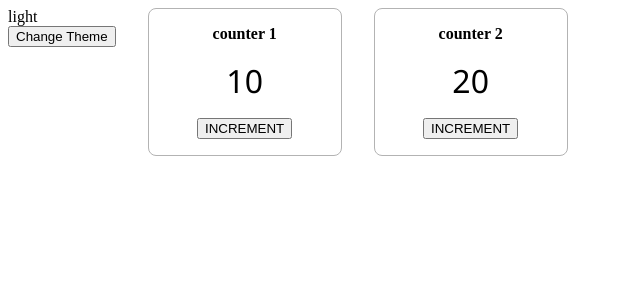
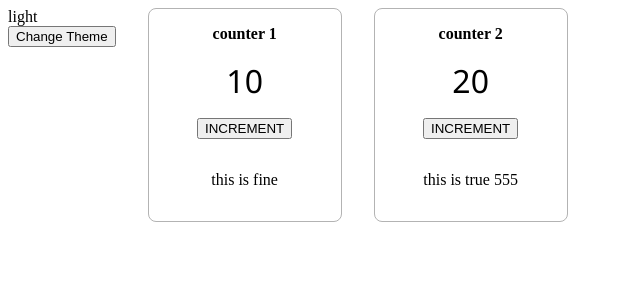
Before and after one commit to amir3321/react-learn, a React (Vite) app: page / in a window 1280 px wide. Shown: the top 300 px of the page, without its empty margins (0-640 px from the left). Built offline with nearby package versions, Linux system fonts and the light colour scheme.

Commit message:
add children props reactnode

```diff
--- a/src/App.tsx
+++ b/src/App.tsx
@@ -13,8 +13,8 @@ export default function App(): ReactNode {
   return (
     <div className="app">
       <ThemeSwitch theme={theme} toggleTheme={toggleTheme} />
-      <Counter theme={theme} title="counter 1" baseCount={10} />
-      <Counter theme={theme} title="counter 2" baseCount={20} />
+      <Counter primary theme={theme} title="counter 1" baseCount={10}><p>this is fine </p></Counter> {/*how to use children for props*/}
+      <Counter theme={theme} title="counter 2" baseCount={20} children={<p>this is true 555</p>}/>
     </div>
   );
 }
--- a/src/component/Counter/Counter.tsx
+++ b/src/component/Counter/Counter.tsx
@@ -1,14 +1,16 @@
-import { useState, type ReactNode } from "react";
+import { useState, type PropsWithChildren, type ReactNode } from "react";
 import type { Theme } from "@/App";
 
-type Props ={
+type Props =PropsWithChildren<{
     theme:Theme;
     title:string;
     baseCount :number;
-}
+    primary?:boolean;
+    //children:ReactNode
+}>
 export function Counter(props:Props): ReactNode{
 
-    const {title,baseCount}=props;
+    const {title,baseCount,primary}=props;
 
 
   const [count,setCount]=useState(0)
@@ -17,10 +19,11 @@ const clickHandler=():void=>{
   setCount(old=>old+1);
 }
   return(
-    <div className={`counter ${props.theme}`}>
+    <div  className={`counter ${props.theme} ${primary==true ?"true":"false" }`}>
       <div className="title">{title}</div>
       <div className="count">{count+baseCount}</div>
       <button className="increment" onClick={clickHandler}>Increment</button>
+      {props.children}
     </div>
   )
 
```
